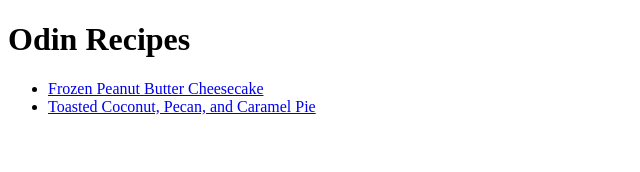
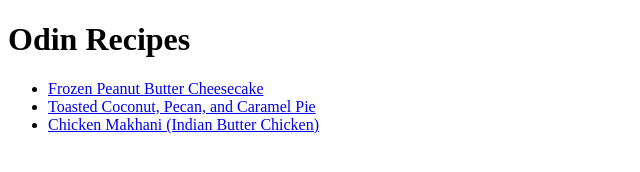
Before and after one commit to Musman391/odin-recipes, a plain HTML site: page index.html in a window 1280 px wide. Shown: the whole page, without its empty margins (0-640 px from the left). Drawn offline with Linux system fonts and the light colour scheme.

Commit message:
Added the third recipe to the list of recipes at the home page

```diff
--- a/index.html
+++ b/index.html
@@ -10,6 +10,7 @@
 		<ul>
 			<li><a href="recipes/cheesecake.html">Frozen Peanut Butter Cheesecake</a></li>
 			<li><a href="recipes/coconut_pie.html">Toasted Coconut, Pecan, and Caramel Pie</a></li>
+			<li><a href="recipes/butter_chicken.html">Chicken Makhani (Indian Butter Chicken)</a></li>
 		</ul>
 	</body>
 </html>
```
